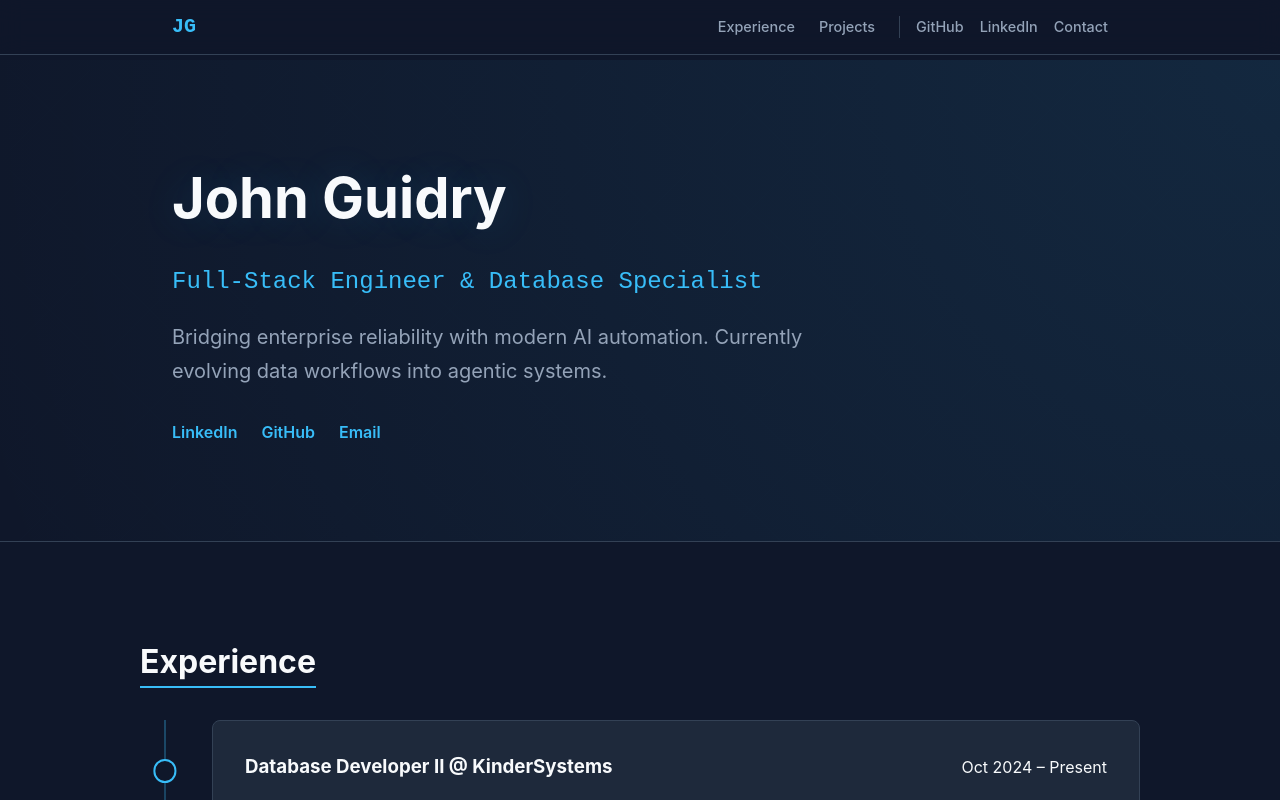
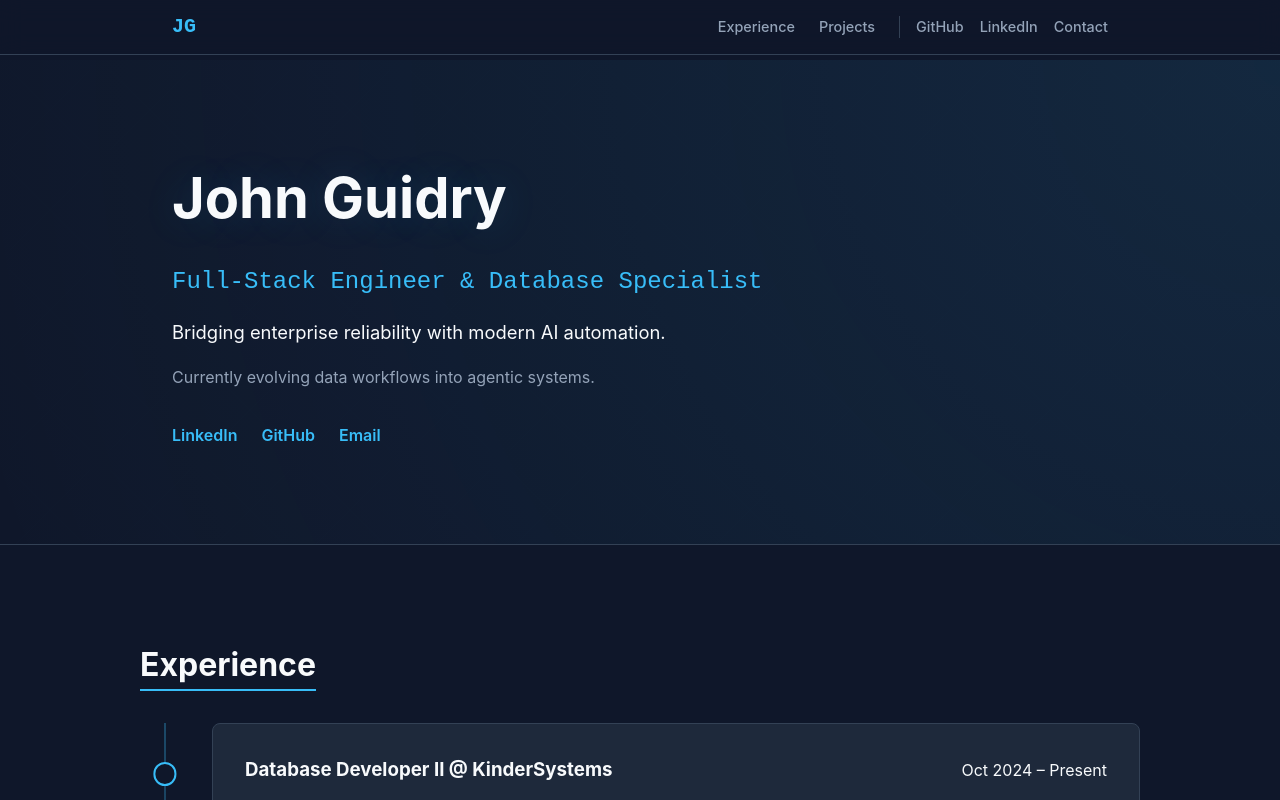
Before and after one commit to JohnGuidry/prosite, a React (Vite) app: page / in a window 1280 px wide. Shown: the top 800 px of the page. Built offline with nearby package versions, Linux system fonts and the light colour scheme.

Commit message:
fix: split hero subheadline into tagline + blurb
- Add tagline field to Profile type
- First sentence becomes tagline (1.15rem, primary text)
- Second sentence becomes subheadline (1rem, secondary text)
- Both fit on fewer lines at standard viewport widths

```diff
--- a/src/components/Hero.tsx
+++ b/src/components/Hero.tsx
@@ -6,6 +6,7 @@ export const Hero: React.FC = () => (
     <div className="container">
       <h1>{profile.name}</h1>
       <p className="headline">{profile.headline}</p>
+      <p className="tagline">{profile.tagline}</p>
       <p className="subheadline">{profile.subheadline}</p>
       <div className="contact-links">
         <a href={profile.linkedin} target="_blank" rel="noopener noreferrer">LinkedIn</a>
--- a/src/data/content.ts
+++ b/src/data/content.ts
@@ -3,7 +3,8 @@ import type { Profile, Experience, Project } from '../types';
 export const profile: Profile = {
   name: "John Guidry",
   headline: "Full-Stack Engineer & Database Specialist",
-  subheadline: "Bridging enterprise reliability with modern AI automation. Currently evolving data workflows into agentic systems.",
+  tagline: "Bridging enterprise reliability with modern AI automation.",
+  subheadline: "Currently evolving data workflows into agentic systems.",
   email: "john.guidry92@gmail.com",
   linkedin: "https://www.linkedin.com/in/jrguidry/",
   github: "https://github.com/JohnGuidry",
--- a/src/index.css
+++ b/src/index.css
@@ -92,7 +92,8 @@ a { color: var(--accent-primary); text-decoration: none; }
 }
 .hero h1 { font-size: 3.5rem; margin-bottom: 0.5rem; position: relative; text-shadow: 0 0 40px rgba(56, 189, 248, 0.15); }
 .hero .headline { font-size: 1.5rem; color: var(--accent-primary); font-family: var(--font-mono); margin-bottom: 1rem; position: relative; }
-.hero .subheadline { font-size: 1.25rem; color: var(--text-secondary); max-width: 700px; margin-bottom: 2rem; position: relative; line-height: 1.7; }
+.hero .tagline { font-size: 1.15rem; color: var(--text-primary); max-width: 700px; margin-bottom: 0.5rem; position: relative; line-height: 1.6; }
+.hero .subheadline { font-size: 1rem; color: var(--text-secondary); max-width: 700px; margin-bottom: 2rem; position: relative; line-height: 1.7; }
 .contact-links { display: flex; gap: 1.5rem; position: relative; }
 .contact-links a { font-weight: 600; border-bottom: 1px solid transparent; transition: all 0.2s ease-in-out; }
 .contact-links a:hover { border-color: var(--accent-primary); }
--- a/src/types.ts
+++ b/src/types.ts
@@ -20,6 +20,7 @@ export interface Project {
 export interface Profile {
   name: string;
   headline: string;
+  tagline: string;
   subheadline: string;
   email: string;
   linkedin: string;
```
